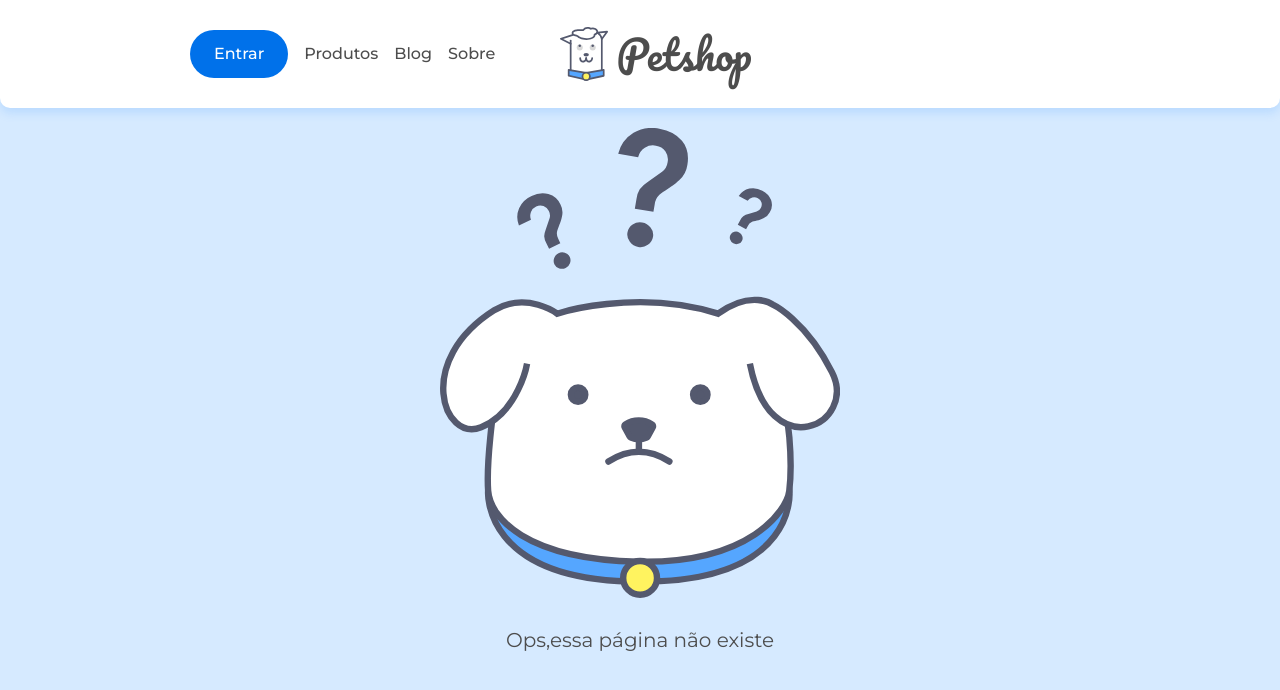
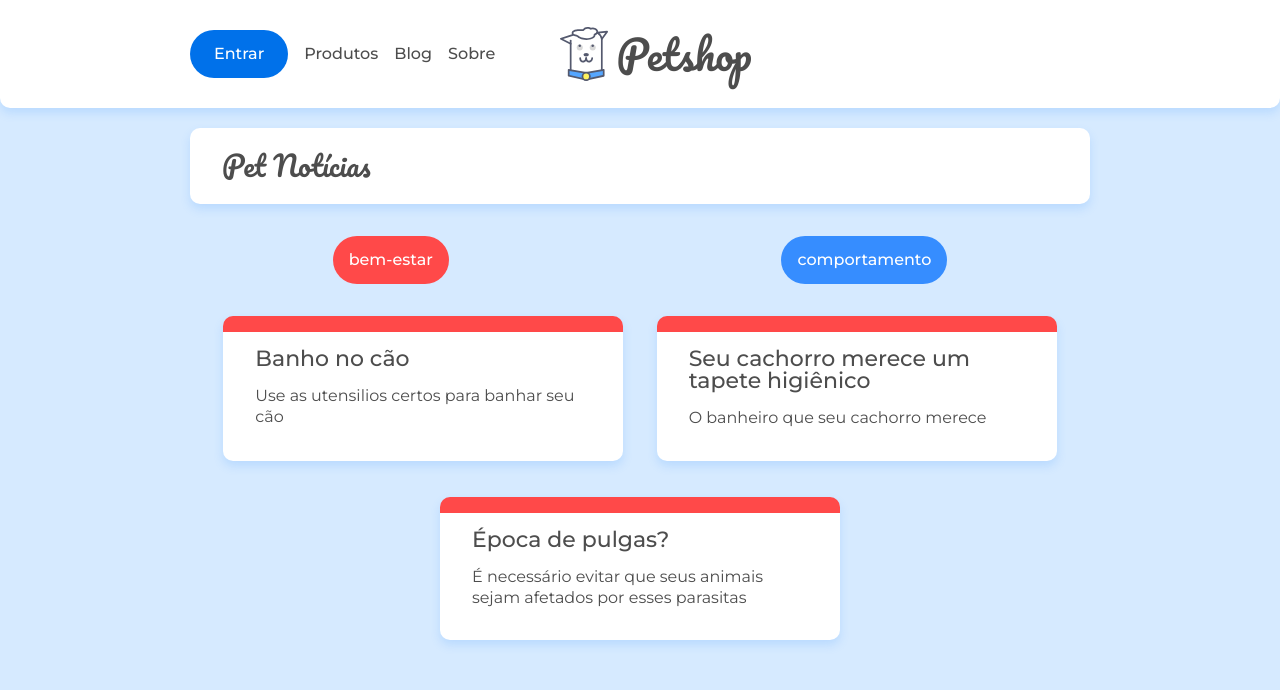
Before and after one commit to lucaspires-source/Alura-React-Router, a React (Create React App) app: page /categoria/bem-estar in a window 1280 px wide. Shown: the top 690 px of the page. Built offline with nearby package versions, Linux system fonts and the light colour scheme; data requests are answered from the project's data file.

Commit message:
Aula 05.03 exibindo categoria

```diff
--- a/src/App.js
+++ b/src/App.js
@@ -6,6 +6,7 @@
 import Pagina404 from "./paginas/Pagina404";
 import Cabecalho from "./components/Cabecalho";
 import Post from "./paginas/Post";
+import Categoria from "./paginas/Categoria";
 
 const App = () => {
   return (
@@ -14,6 +15,7 @@
       <Switch>
         <Route exact path="/" component={Home} />
         <Route exact path="/sobre" component={Sobre} />
+        <Route exact path="/categoria/:id" component={Categoria} />
         <Route  path="/posts/:id" component={Post} />
         <Route component={Pagina404} />
       </Switch>
--- a/src/components/ListaCategorias.js
+++ b/src/components/ListaCategorias.js
@@ -10,7 +10,7 @@
   return (
     <ul className="lista-categorias cotainer flex">
       {categorias.map((categoria) => (
-        <Link to={`categoria/${categoria.id}`}>
+        <Link to={`/categoria/${categoria.id}`}>
           <li
             className={`lista-categorias__categoria lista-categorias__categoria--${categoria.id}`}
           >
--- /dev/null
+++ b/src/paginas/Categoria.js
@@ -0,0 +1,29 @@
+import React from "react";
+import "../assets/css/blog.css";
+import ListaCategorias from "../components/ListaCategorias";
+import ListaPost from '../components/ListaPost'
+import {Route,useParams,useRouteMatch} from 'react-router-dom'
+const Categoria = () => {
+    const {id} = useParams()
+    const {path} = useRouteMatch()
+  return (
+    <>
+      <div className="container">
+        <h2 className="titulo-pagina">Pet Notícias</h2>
+      </div>
+      <ListaCategorias />
+      <Route exact path={`${path}/`}>
+        <ListaPost url={`/posts?categoria=${id}`}/>
+      </Route>
+
+    </>
+  );
+};
+
+export default Categoria;
+//<ul className="lista-categorias container flex">
+//<li
+//className={`lista-categorias__categoria lista-categorias__categoria--${id}`}
+//key={subcategoria}
+//></li>
+//</ul>
--- a/src/paginas/Home.js
+++ b/src/paginas/Home.js
@@ -1,16 +1,14 @@
 import React from 'react'
-import ListaCategorias from '../components/ListaCategorias'
 import ListaPost from '../components/ListaPost'
+import Categoria from './Categoria'
 
 const Home = () => {
 
   return (
     <main>
-      <div className="container">
-        <h2 className="titulo-pagina">Pet notícias</h2>
-      </div>
-      <ListaCategorias/>
+      <Categoria/>
       <ListaPost url={'/posts'}/>
+
     </main>
   )
 }
```
